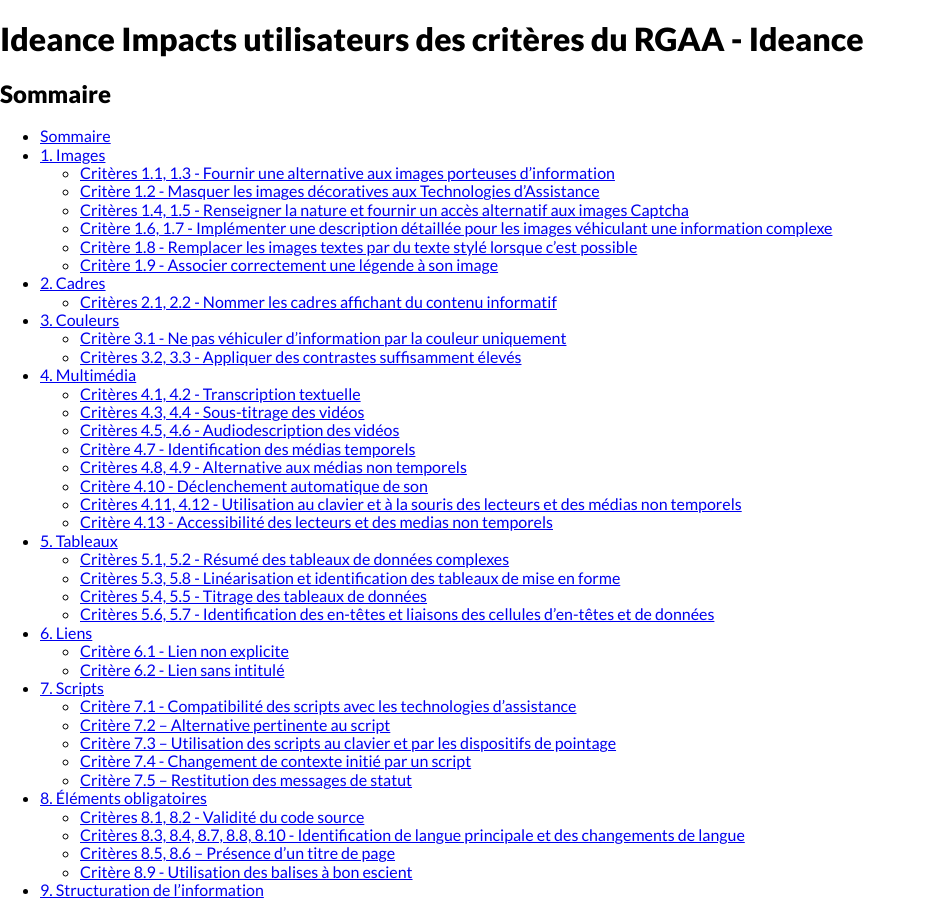
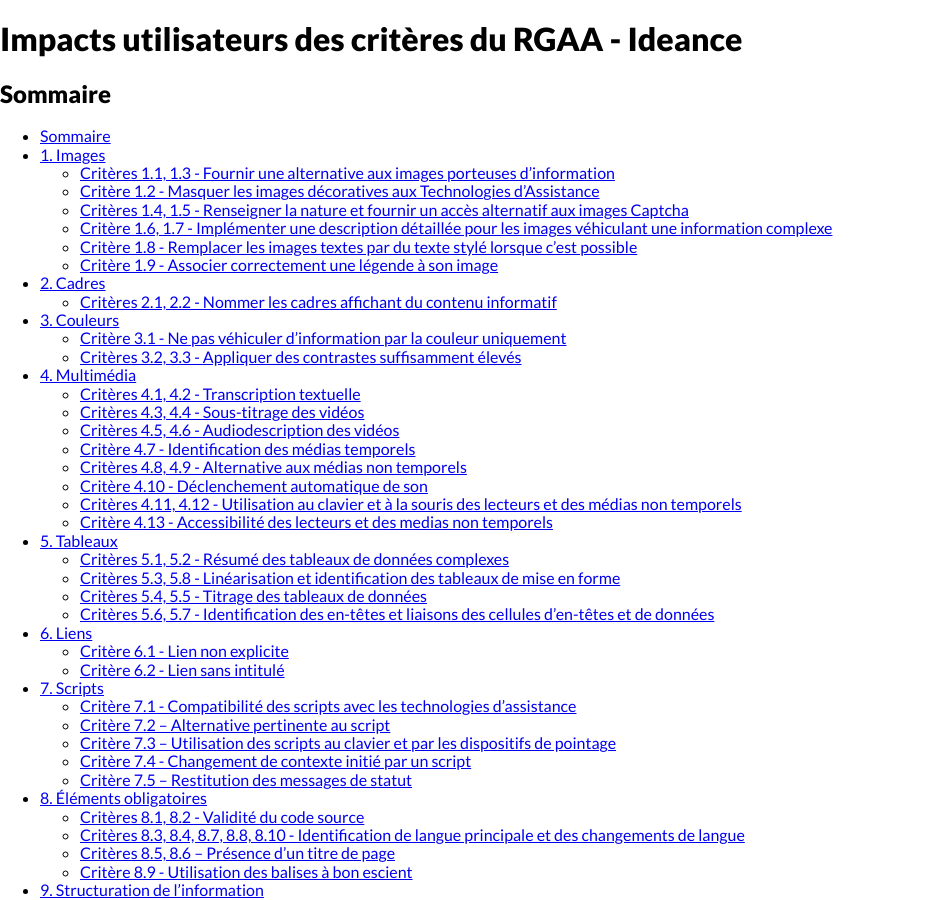
Before and after one commit to ideance-a11y/rgaa4-impacts-utilisateurs, a Jekyll site: the page built from index.md, in a window 1280 px wide and 900 px high. Shown: the whole window, without its empty margins (0-926 px from the left). Built offline with Jekyll 4.4.1, drawn with Linux system fonts in a browser that asks for light colours.

Commit message:
Update header.html
Redo

```diff
--- a/_includes/header.html
+++ b/_includes/header.html
@@ -1,3 +1,3 @@
 <header role="banner">
-    <h1>Ideance {{site.title}}</h1>
+    <h1>{{site.title}}</h1>
 </header>
```
